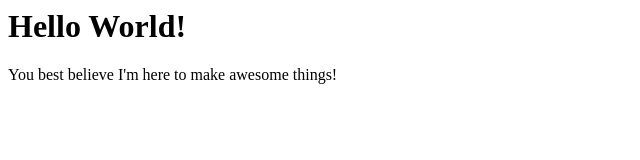
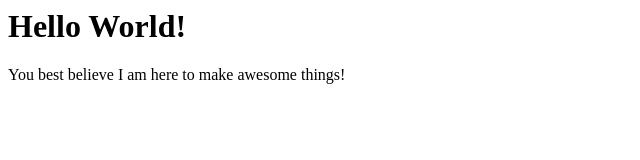
Before and after one commit to chris-baldwin/chris-baldwin.github.io, a plain HTML site: page index.html in a window 1280 px wide. Shown: the full height of the page, 0-640 px from the left. Drawn offline with Linux system fonts and the light colour scheme.

Commit message:
Fixed Spelling

```diff
--- a/index.html
+++ b/index.html
@@ -1,3 +1,3 @@
 <h1>Hello World!</h1>
 
-<p>You best believe I'm here to make awesome things!</p>
+<p>You best believe I am here to make awesome things!</p>
```
